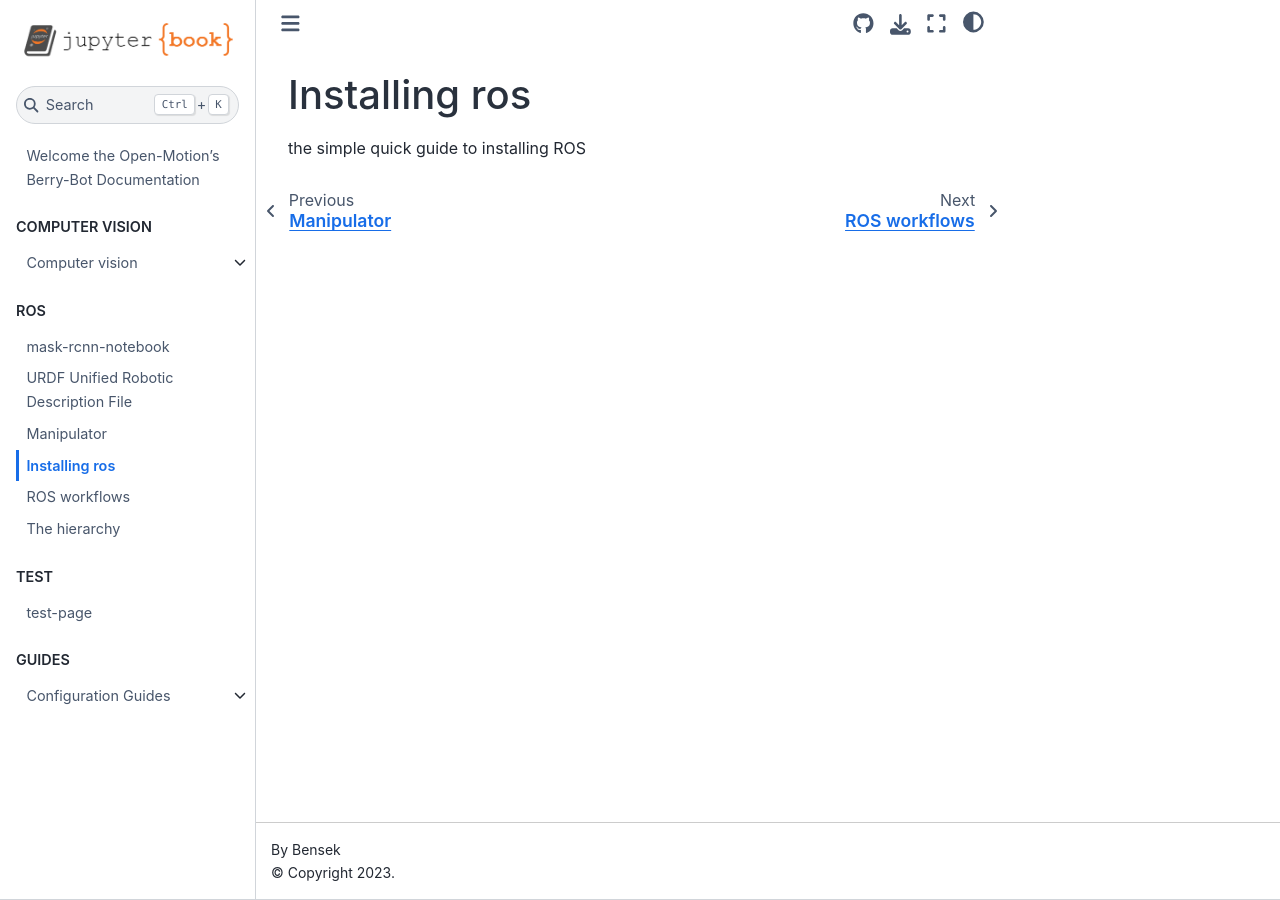
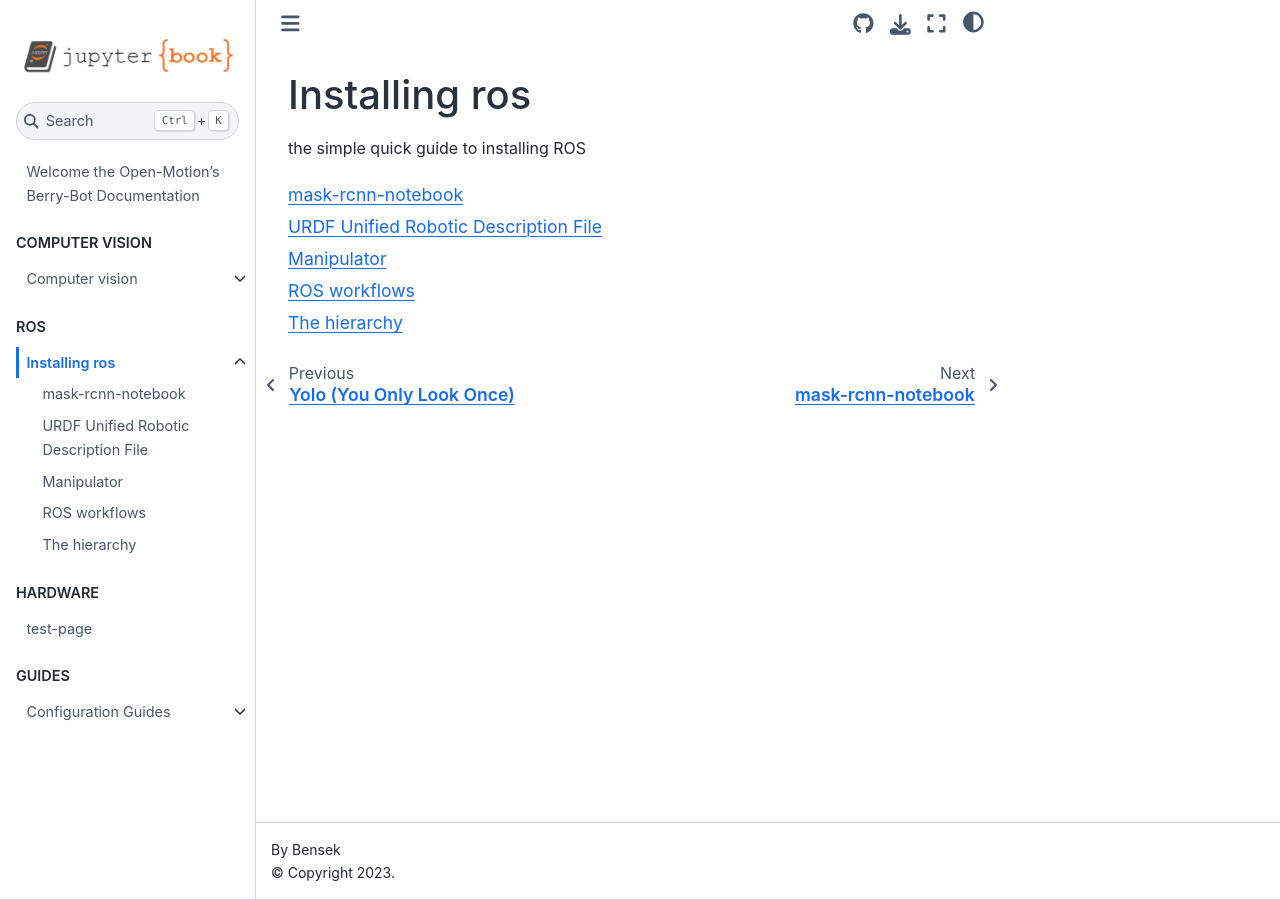
Before and after one commit to flippybit/bery-bot, a Jupyter Book: the page built from docs/ros/installing-ros.md, in a window 1280 px wide. Built offline with Jupyter Book 1.0.4 settings and Sphinx 7.4.7 and the Sphinx Book theme 1.1.4, drawn with Linux system fonts in a browser that asks for light colours; pages that are not in the unit, such as notebooks, are missing from menus.

Commit message:
restructuring the TOC

````diff
--- a/docs/_toc.yml
+++ b/docs/_toc.yml
@@ -13,16 +13,18 @@ parts: # a list of chapters, usefull if you want to group chapters
 
 - caption: ROS
   chapters:
-  - file: ros/mask-rcnn-notebook
-  - file: ros/urdf
-  - file: ros/manipulator
   - file: ros/installing-ros
-  - file: ros/ros-workflows
-  - file: ros/the-hiearchy
+    sections:
+      - file: ros/mask-rcnn-notebook
+      - file: ros/urdf
+      - file: ros/manipulator
+      - file: ros/ros-workflows
+      - file: ros/the-hiearchy
 
-- caption: TEST
+- caption: HARDWARE
   chapters:
-  - file: test-page
+  - file: hardware/test-page
+  - file: hardware/the-hardware
 
 - caption: GUIDES
   chapters:
--- a/docs/ros/installing-ros.md
+++ b/docs/ros/installing-ros.md
@@ -1,2 +1,5 @@
 # Installing ros
 the simple quick guide to installing ROS
+
+```{tableofcontents}
+```
````
Also changed, not shown: docs/hardware/test-page.md (renamed from docs/test-page.md).
